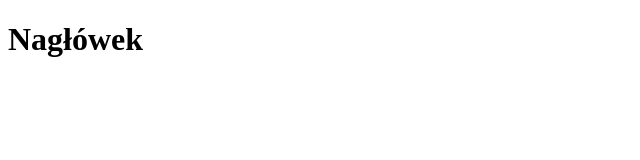
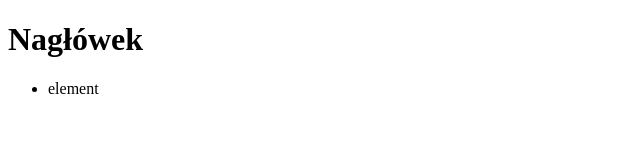
Before and after one commit to JacekPasierb/repozytotium-test, a plain HTML site: page index.html in a window 1280 px wide. Shown: the full height of the page, 0-640 px from the left. Drawn offline with Linux system fonts and the light colour scheme.

Commit message:
Dodaliśmy listę prelegentów

```diff
--- a/index.html
+++ b/index.html
@@ -8,5 +8,8 @@
 </head>
 <body>
     <h1>Nagłówek</h1>
+    <ul>
+        <li>element</li>
+    </ul>
 </body>
 </html>
```
